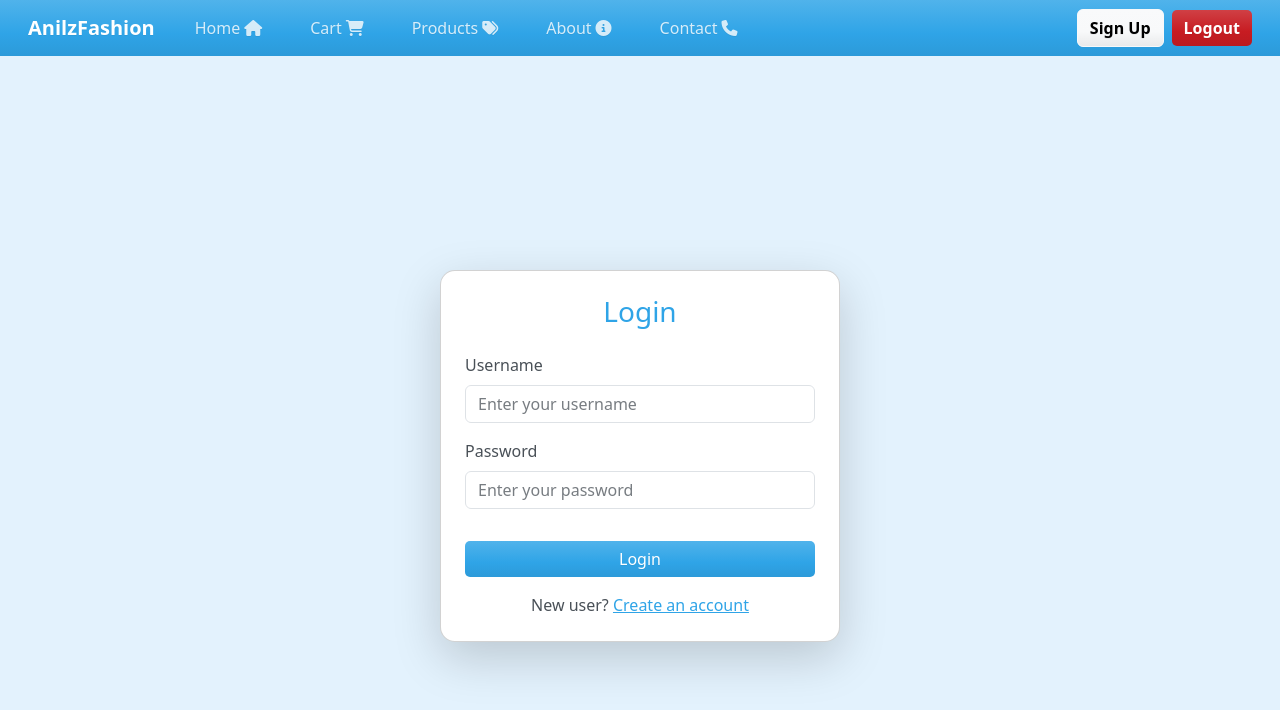
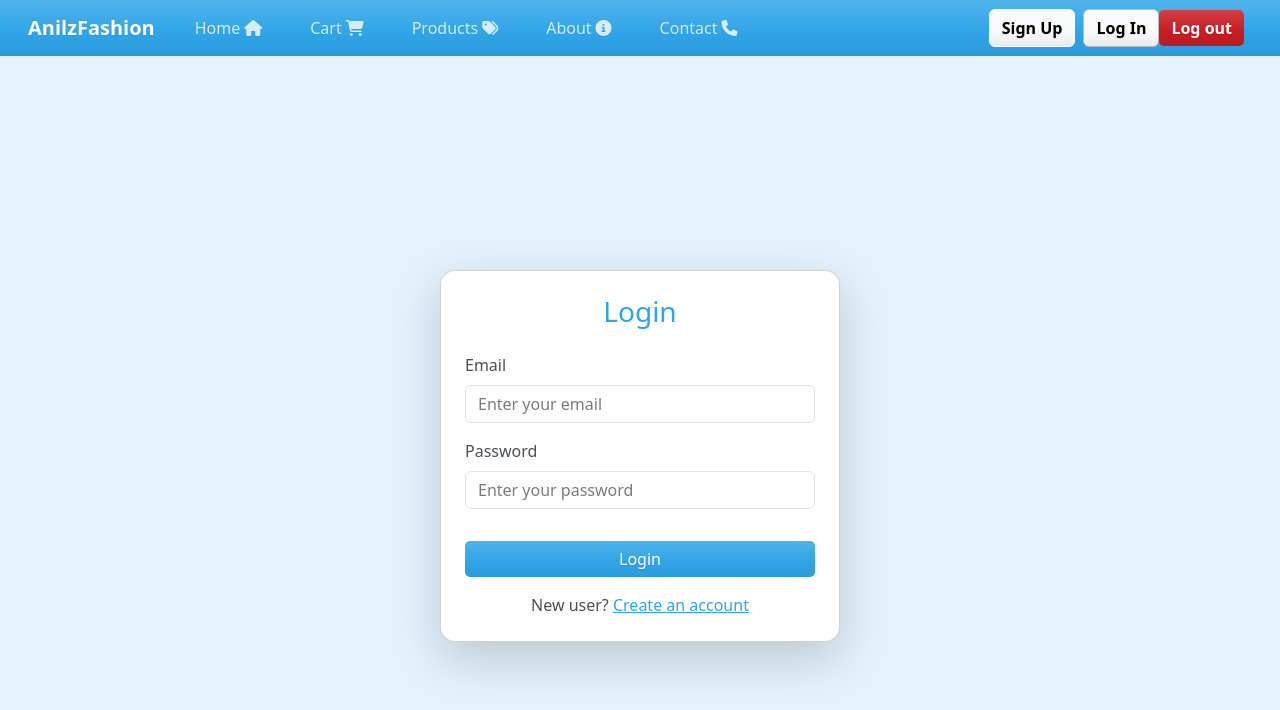
Before and after one commit to Anilnayak126/EcommerceWebsite, a React (Vite) app in the folder frontend/ecommerce/: page /#/Login in a window 1280 px wide. Shown: the top 710 px of the page. Built offline with nearby package versions, Linux system fonts and the light colour scheme.

Commit message:
adding login functionality

```diff
--- a/frontend/ecommerce/src/actions/userActions.js
+++ b/frontend/ecommerce/src/actions/userActions.js
@@ -23,10 +23,10 @@ export const Signup =(fname,lname,email,password) => async(dispatch)=>{
 
         const { data} = await axios.post('http://127.0.0.1:8000/api/users/register/',
             {
-            'fname':fname,
-            'lname':lname,
-            'email':email,
-            'password':password
+            fname:fname,
+            lname:lname,
+            email:email,
+            password:password
         },
         config
     )
@@ -62,8 +62,8 @@ export const Login =(email,password) => async(dispatch)=>{
 
         const { data} = await axios.post('http://127.0.0.1:8000/api/users/login/',
             {
-            'eamil':email,
-            'password':password
+            username:email,
+            password:password
         },
         config
     )
--- a/frontend/ecommerce/src/components/Navbar.jsx
+++ b/frontend/ecommerce/src/components/Navbar.jsx
@@ -44,8 +44,11 @@ export default function Headers() {
             <LinkContainer to="/Signup">
               <Button variant="light"  className="me-2 fw-bold">Sign Up</Button>
             </LinkContainer>
+            <LinkContainer to="/Login">
+              <Button variant="light"  className=" btn btn-danger fw-bold p-1.9 ">Log In</Button>
+            </LinkContainer>
             <LinkContainer to="/">
-              <Button  className=" btn btn-danger fw-bold p-1.9 ">Logout</Button>
+              <Button  className="me-2 btn btn-danger fw-bold p-1.9  ">Log out</Button>
             </LinkContainer>
           </div>
         </Navbar.Collapse>
--- a/frontend/ecommerce/src/components/screens/LoginScreens.jsx
+++ b/frontend/ecommerce/src/components/screens/LoginScreens.jsx
@@ -1,12 +1,27 @@
-// LoginForm.js
-import React, { useState } from 'react';
-import { Link } from 'react-router-dom';
+import React, { useEffect, useState } from 'react';
+import { useDispatch, useSelector } from 'react-redux';
+import { Link, useLocation, useNavigate } from 'react-router-dom';
+import { userLoginReducers } from '../../reducers/userReducer';
+import { Login } from '../../actions/userActions';
 
-function LoginScreens() {
+function LoginScreen() {
+  const navigate = useNavigate();  // Corrected typo
+  const location = useLocation();
+  const redirect = location.search ? location.search.split("=")[1] : "/";
+  const userLogin = useSelector((state) => state.userLogin);
+  const { error, loading, userInfo } = userLogin;
+  const dispatch = useDispatch();
+
   const [formData, setFormData] = useState({
-    username: '',
+    email: '',
     password: ''
   });
+
+  useEffect(() => {
+    if (userInfo) {
+      navigate(redirect);  // Use redirect for navigation
+    }
+  }, [userInfo, redirect, navigate]);
 
   const handleChange = (e) => {
     const { name, value } = e.target;
@@ -18,7 +33,7 @@ function LoginScreens() {
 
   const handleSubmit = (e) => {
     e.preventDefault();
-    console.log('Login data submitted:', formData);
+    dispatch(Login(formData.email, formData.password));
   };
 
   return (
@@ -27,14 +42,14 @@ function LoginScreens() {
         <h3 className="text-center mb-4">Login</h3>
         <form onSubmit={handleSubmit}>
           <div className="mb-3">
-            <label htmlFor="username" className="form-label">Username</label>
+            <label htmlFor="email" className="form-label">Email</label>
             <input
               type="text"
               className="form-control"
-              id="username"
-              name="username"
-              placeholder="Enter your username"
-              value={formData.username}
+              id="email"
+              name="email"  // Corrected to "email"
+              placeholder="Enter your email"
+              value={formData.email}
               onChange={handleChange}
               required
             />
@@ -54,12 +69,12 @@ function LoginScreens() {
             />
           </div>
 
+          {error && <div className="alert alert-danger">{error}</div>}
           <button type="submit" className="btn btn-primary w-100 mt-3">Login</button>
-
 
           <div className="text-center mt-3">
             <span>New user? </span>
-            <Link to="/signup">Create an account</Link>
+            <Link to="/Signup">Create an account</Link>
           </div>
         </form>
       </div>
@@ -67,4 +82,4 @@ function LoginScreens() {
   );
 }
 
-export default LoginScreens;
+export default LoginScreen;
--- a/frontend/ecommerce/src/components/screens/S_products.jsx
+++ b/frontend/ecommerce/src/components/screens/S_products.jsx
@@ -29,11 +29,7 @@ export default function S_products() {
             {/* Offer Icon */}
             {product.offer && (
               <>
-                <img
-                  src="https://img.icons8.com/?size=100&id=XFuUHLsBR6Py&format=png&color=000000"
-                  alt="Offer Icon"
-                  className="offer-icon position-absolute"
-                />
+
                 <span className="offer-badge position-absolute">Special Offer!</span>
               </>
             )}
--- a/frontend/ecommerce/src/components/screens/SignupScreens.jsx
+++ b/frontend/ecommerce/src/components/screens/SignupScreens.jsx
@@ -53,7 +53,7 @@ function SignupScreens() {
     }
     else{
         dispatch(Signup(formData.firstName,formData.lastName,formData.email,formData.password1))
-        setMessage("Signup is success please activate ur account")
+        setMessage("*Signup is success please activate ur account")
         navigate("/Login")
 
     }
@@ -64,6 +64,7 @@ function SignupScreens() {
     <div className="container d-flex justify-content-center align-items-center vh-100">
       <div className="card p-4 shadow-lg" style={{ width: '100%', maxWidth: '400px', borderRadius: '15px' }}>
         <h3 className="text-center mb-4">Register</h3>
+        <p className='text-center text-danger'>{message}</p>
         <form onSubmit={handleSubmit}>
           <div className="mb-3">
             <label htmlFor="firstName" className="form-label">First Name</label>
```
Also changed, not shown: 1 other file (tests, documents, lock files or other folders).
